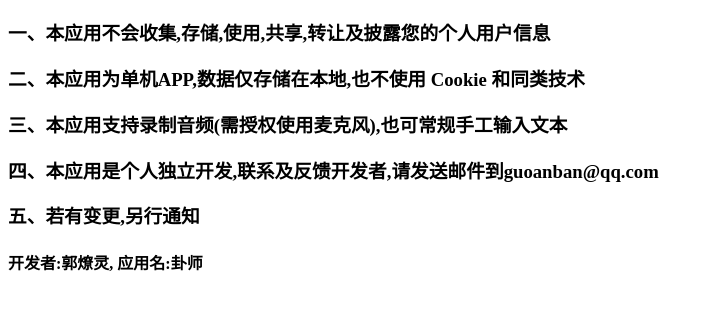
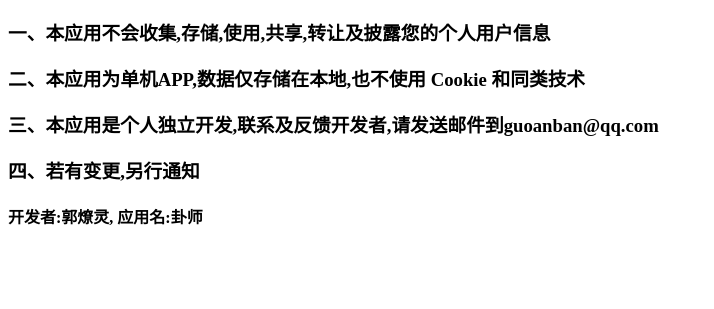
Before and after one commit to anbanguo/anbanguo.github.io, a plain HTML site: page index.html in a window 1280 px wide. Shown: the part 57-366 px from the top of the page, without its empty margins (0-714 px from the left). Drawn offline with Linux system fonts and the light colour scheme.

Commit message:
Update index.html

```diff
--- a/index.html
+++ b/index.html
@@ -1,7 +1,6 @@
 <h1> 隐私政策 </h1>
 <h3>一、本应用不会收集,存储,使用,共享,转让及披露您的个人用户信息</h3>
 <h3>二、本应用为单机APP,数据仅存储在本地,也不使用 Cookie 和同类技术</h3>
-<h3>三、本应用支持录制音频(需授权使用麦克风),也可常规手工输入文本</h3>
-<h3>四、本应用是个人独立开发,联系及反馈开发者,请发送邮件到guoanban@qq.com</h3>
-<h3>五、若有变更,另行通知</h3>
+<h3>三、本应用是个人独立开发,联系及反馈开发者,请发送邮件到guoanban@qq.com</h3>
+<h3>四、若有变更,另行通知</h3>
 <h4>开发者:郭燎灵,    应用名:卦师</h4>
```
